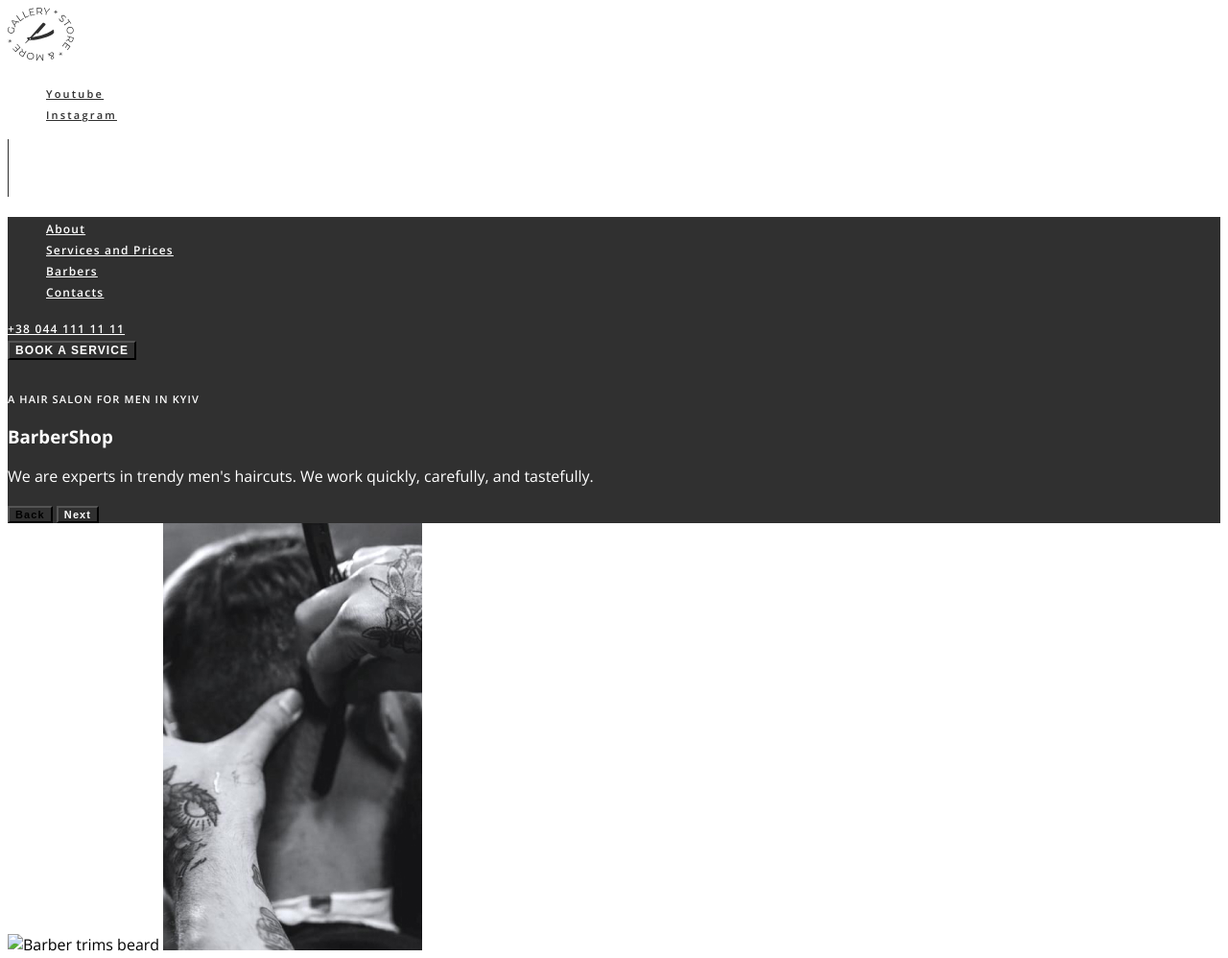
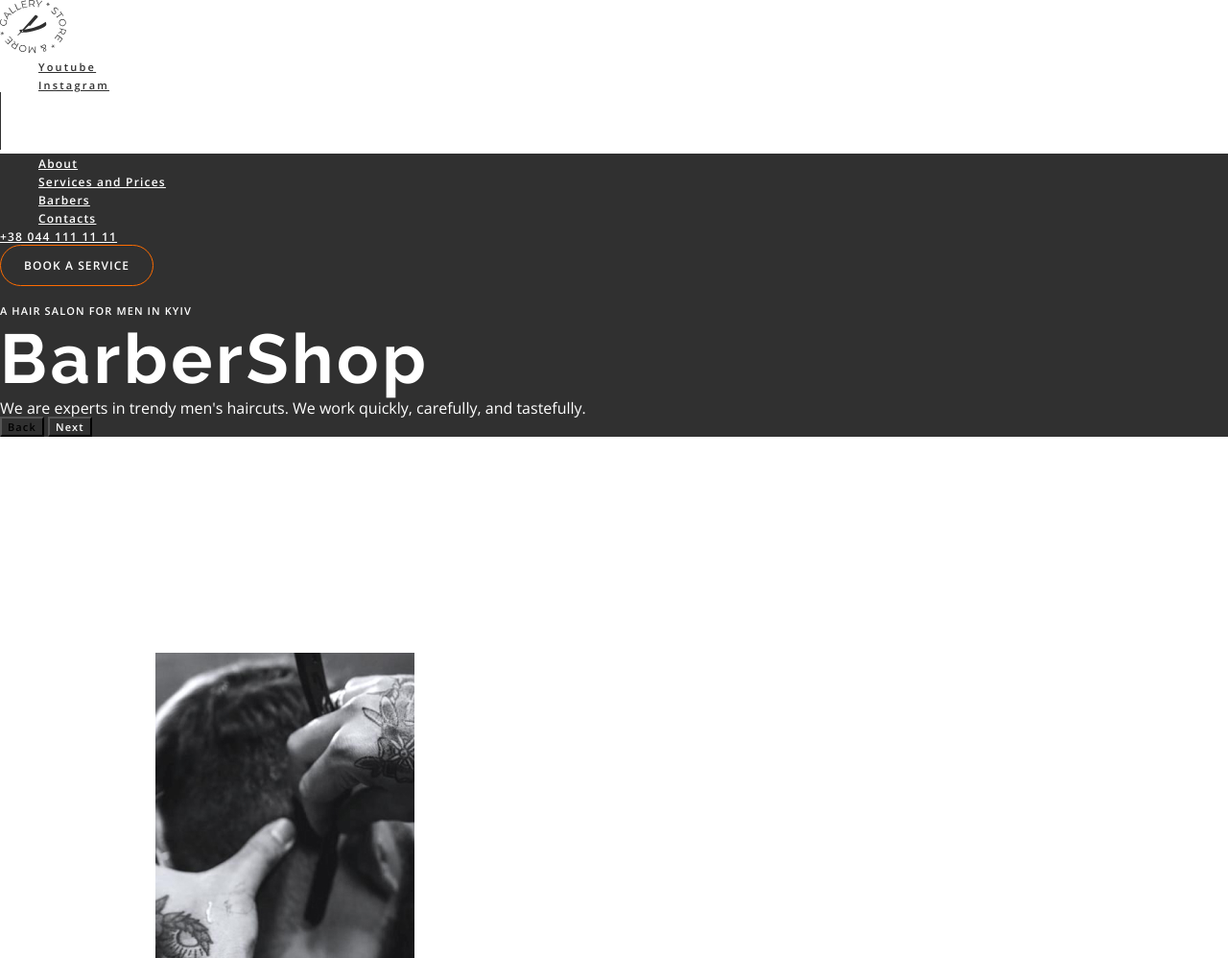
Before and after one commit to Georgiana-Daniela-Damian/Barbershop, a plain HTML site: page index.html in a window 1280 px wide. Shown: the top 998 px of the page at 96% size. Drawn offline with nearby package versions, Linux system fonts and the light colour scheme.

Commit message:
Barbershop

```diff
--- a/css/style.css
+++ b/css/style.css
@@ -10,6 +10,17 @@
   --header-font-family: "Raleway", sans-serif;
 }
 /* Global styles */
+
+*,
+*::before,
+*::after {
+  box-sizing: border-box;
+}
+
+* {
+  margin: 0;
+}
+
 body {
   font-family: var(--text-font-family);
 }
@@ -23,6 +34,11 @@ ul {
 }
 
 /* Classes */
+
+.hero {
+  width: 1280px;
+  height: 680px;
+}
 
 .social-media-link {
   color: var(--black-color);
@@ -74,7 +90,9 @@ ul {
 
 .book-service-button {
   background: none;
-  border-color: var(brand-color);
+  border-radius: 25px;
+  border: 1px solid var(--brand-color);
+  padding: 12px 24px;
 
   font-size: 12px;
   font-style: normal;
@@ -95,7 +113,8 @@ ul {
 
 .book-service-button:hover,
 .book-service-button:focus {
-  color: var(--brand-color);
+  color: var(--white-color);
+  background-color: var(--brand-color);
 }
 
 .subtitle {
@@ -112,10 +131,10 @@ ul {
 }
 
 .subtitle-light {
-  color: var(--subtitle-gray-color);
+  color: var(--gray-color);
 }
 
-.hero-heder {
+.hero-header {
   font-family: var(--header-font-family);
   font-size: 72px;
   font-style: normal;
--- a/index.html
+++ b/index.html
@@ -8,6 +8,15 @@
 
     <link rel="preconnect" href="https://fonts.googleapis.com" />
     <link rel="preconnect" href="https://fonts.gstatic.com" crossorigin />
+
+    <link
+      rel="stylesheet"
+      href="https://cdnjs.cloudflare.com/ajax/libs/modern-normalize/2.0.0/modern-normalize.min.css"
+      integrity="sha512-4xo8blKMVCiXpTaLzQSLSw3KFOVPWhm/TRtuPVc4WG6kUgjH6J03IBuG7JZPkcWMxJ5huwaBpOpnwYElP/m6wg=="
+      crossorigin="anonymous"
+      referrerpolicy="no-referrer"
+    />
+
     <link
       href="https://fonts.googleapis.com/css2?family=Open+Sans:wght@400;600;700&family=Raleway:wght@700&display=swap"
       rel="stylesheet"
@@ -18,7 +27,7 @@
   </head>
   <body>
     <!-- Hero section -->
-    <section>
+    <section class="hero">
       <!-- Sidebar -->
       <div>
         <!-- Logo -->
@@ -84,9 +93,7 @@
         <section>
           <div>
             <img src="./images/divider.svg.svg" alt="-" />
-            <h3 class="subtitle subtitle-hight">
-              A hair salon for men in Kyiv
-            </h3>
+            <h3 class="subtitle">A hair salon for men in Kyiv</h3>
           </div>
           <h1 class="hero-header">BarberShop</h1>
           <p>
```
